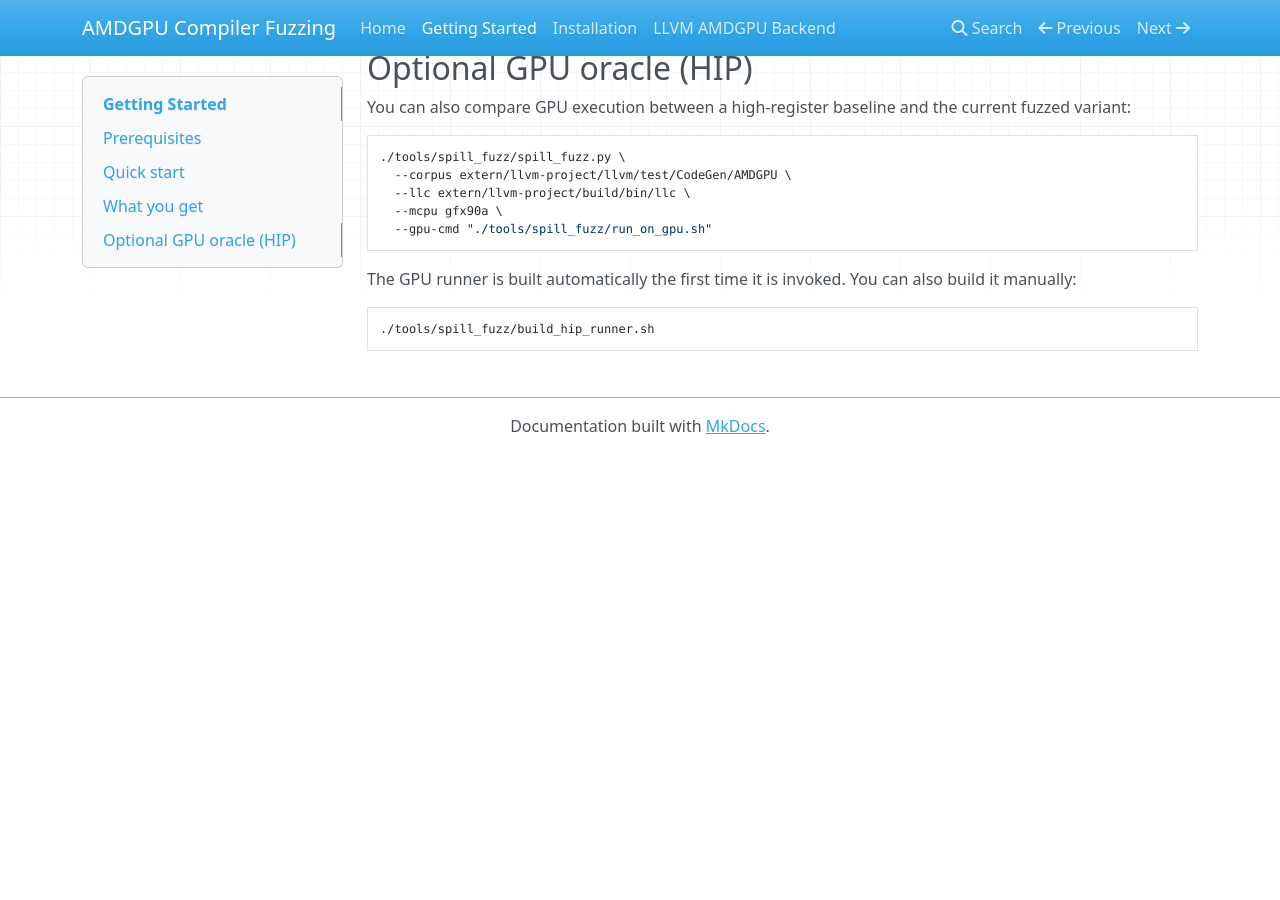
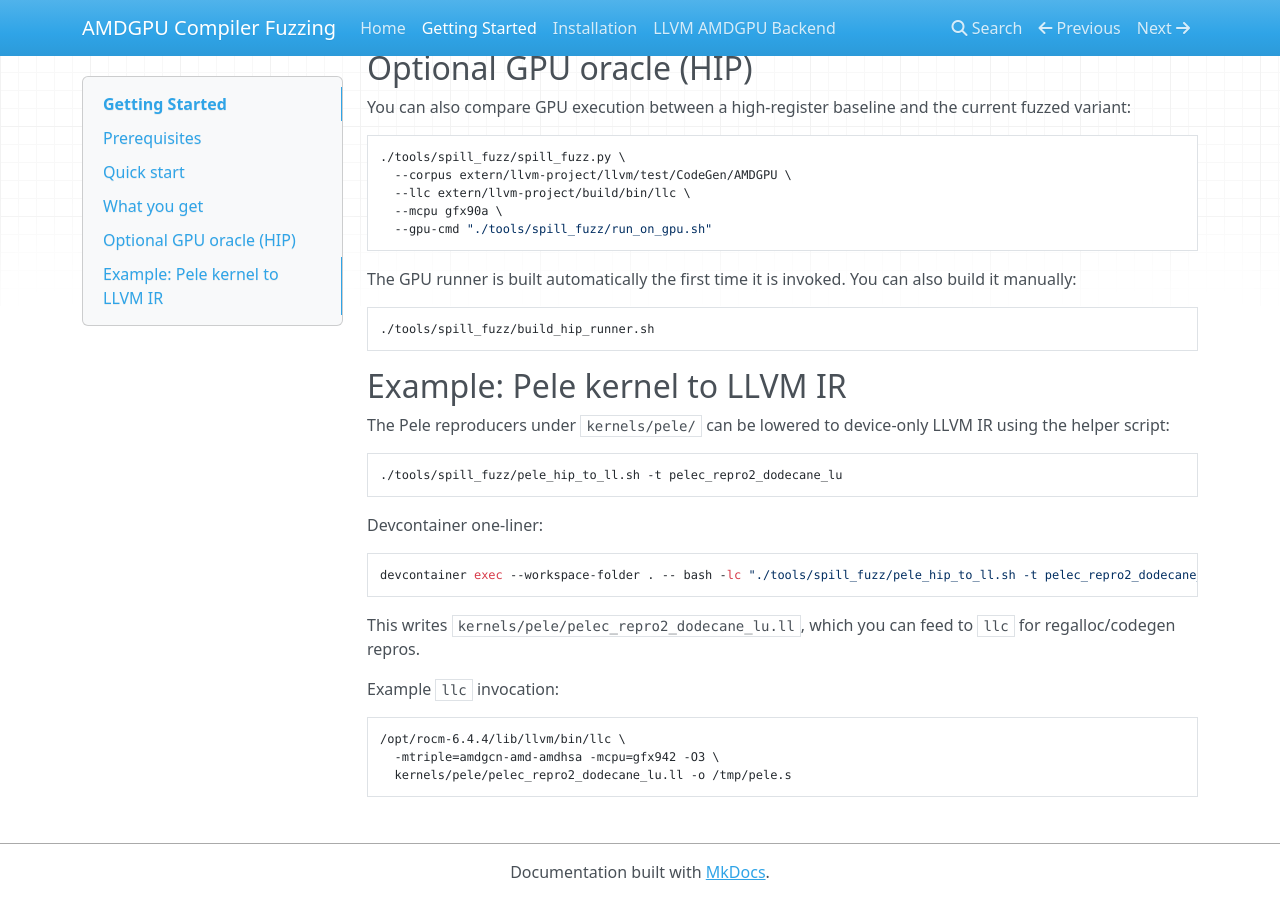
Before and after one commit to BenWibking/amdgpu-compiler-fuzzing, an MkDocs documentation site: the page built from docs/markdown/getting-started.md, in a window 1280 px wide and 900 px high, scrolled down 609 px. Built offline with MkDocs 1.6.1, drawn with Linux system fonts in a browser that asks for light colours; nearby versions of some CDN libraries; before the commit the page ends 1063 px from its top, so only the background shows below that.

Commit message:
update workflow example

````diff
--- a/docs/markdown/getting-started.md
+++ b/docs/markdown/getting-started.md
@@ -45,3 +45,29 @@ also build it manually:
 ```
 ./tools/spill_fuzz/build_hip_runner.sh
 ```
+
+## Example: Pele kernel to LLVM IR
+
+The Pele reproducers under `kernels/pele/` can be lowered to device-only LLVM
+IR using the helper script:
+
+```
+./tools/spill_fuzz/pele_hip_to_ll.sh -t pelec_repro2_dodecane_lu
+```
+
+Devcontainer one-liner:
+
+```
+devcontainer exec --workspace-folder . -- bash -lc "./tools/spill_fuzz/pele_hip_to_ll.sh -t pelec_repro2_dodecane_lu"
+```
+
+This writes `kernels/pele/pelec_repro2_dodecane_lu.ll`, which you can feed to
+`llc` for regalloc/codegen repros.
+
+Example `llc` invocation:
+
+```
+/opt/rocm-6.4.4/lib/llvm/bin/llc \
+  -mtriple=amdgcn-amd-amdhsa -mcpu=gfx942 -O3 \
+  kernels/pele/pelec_repro2_dodecane_lu.ll -o /tmp/pele.s
+```
````
Also changed, not shown: tools/spill_fuzz/README.md, 1 other file.
